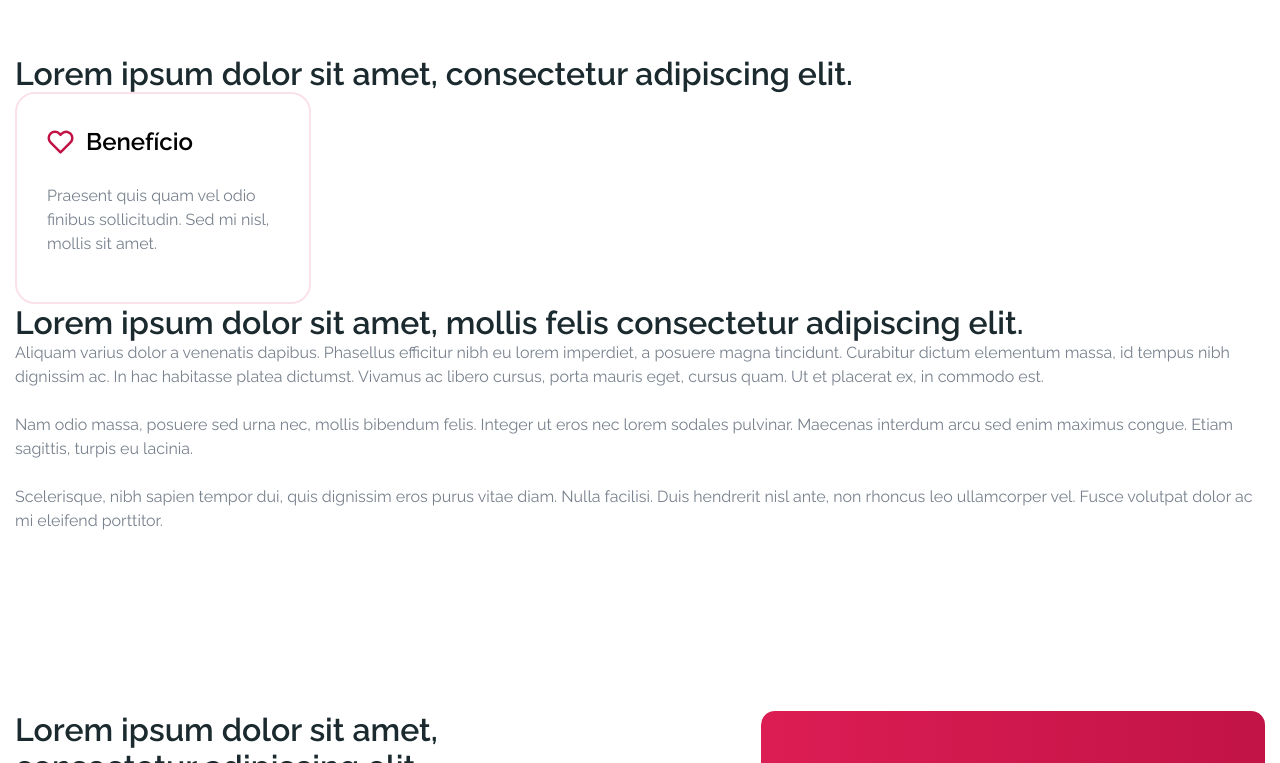
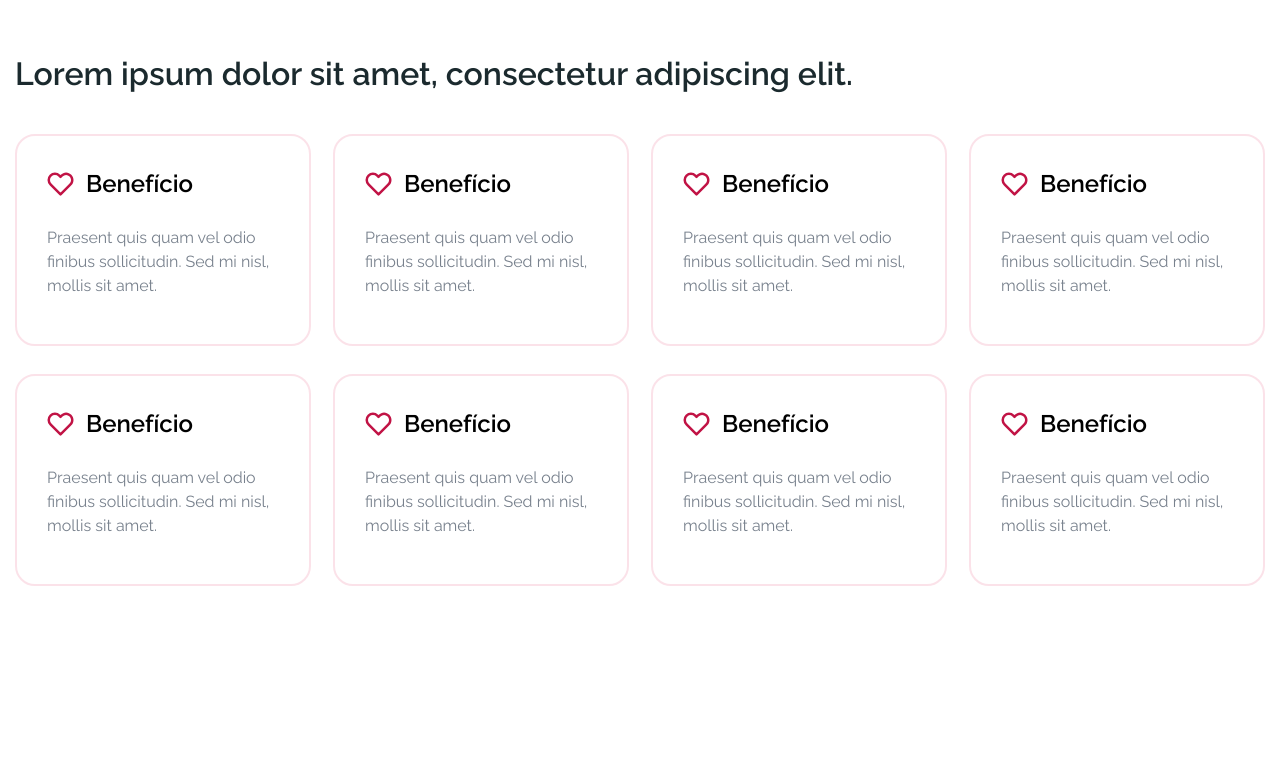
Before and after one commit to Eduardo-Vitesse/melis-education, a plain HTML site: page cursoShougakko.html in a window 1280 px wide. Shown: the part 3280-4043 px from the top of the page. Drawn offline with nearby package versions, Linux system fonts and the light colour scheme.

Commit message:
final do site descktop

```diff
--- a/css/cursoShougakko.css
+++ b/css/cursoShougakko.css
@@ -242,6 +242,15 @@
     margin-top: 16rem;
 }
 
+.cards-cursos-beneficios {
+    margin-top: 4.2rem;
+    min-height: 452px;
+    display: flex;
+    flex-wrap: wrap;
+    justify-content: space-between;
+    align-content: space-between;
+}
+
 .card-beneficio {
     max-width: 296px;
     height: 212px;
@@ -264,3 +273,25 @@
     margin-top: 2.4rem;
     color: #78818D;
 }
+
+/*TEXTO EXPLICATIVO*/
+
+.texto-explicativo-curso-shougakko {
+    margin-top: 18rem;
+    display: flex;
+    align-items: center;
+    justify-content: space-between;
+}
+
+.texto-explicativo {
+    max-width: 586px;
+}
+
+.texto-explicativo h2 {
+    line-height: 155%;
+    margin-bottom: 3.1rem;
+}
+
+.texto-explicativo-curso-shougakko img {
+    width: 59.4rem;
+}
--- a/cursoShougakko.html
+++ b/cursoShougakko.html
@@ -323,7 +323,10 @@
               dificuldades.
             </p>
           </div>
-            <img src="./img/mae ajudado a filha.png" alt="mae ajudado a filha a estudar"/>
+          <img
+            src="./img/mae ajudado a filha.png"
+            alt="mae ajudado a filha a estudar"
+          />
         </div>
         <!--CARD 2-->
         <div class="card-checkpoint">
@@ -336,7 +339,10 @@
               solucionada durante as aulas.
             </p>
           </div>
-            <img src="./img/rapaz cmo tablet.png" alt="rapaz cmo tablet sorrindo "/>
+          <img
+            src="./img/rapaz cmo tablet.png"
+            alt="rapaz cmo tablet sorrindo "
+          />
         </div>
       </div>
     </section>
@@ -344,10 +350,91 @@
     <!--BENEFICIOS-->
     <section>
       <div class="container beneficios-curso-shougakko">
+          <div>
             <h2>Lorem ipsum dolor sit amet, consectetur adipiscing elit.</h2>
+          </div>
+          <div class="cards-cursos-beneficios">
+          <!--CARD 1-->
           <div class="card-beneficio">
             <div class="icon-texto-beneficio">
-            <img src="./img/icons/heart.svg" alt="icone de coração"/>
+              <img src="./img/icons/heart.svg" alt="icone de coração" />
+              <h3>Benefício</h3>
+            </div>
+            <p>
+              Praesent quis quam vel odio finibus sollicitudin. Sed mi nisl,
+              mollis sit amet.
+            </p>
+          </div>
+          <!--CARD 2-->
+          <div class="card-beneficio">
+            <div class="icon-texto-beneficio">
+              <img src="./img/icons/heart.svg" alt="icone de coração" />
+              <h3>Benefício</h3>
+            </div>
+            <p>
+              Praesent quis quam vel odio finibus sollicitudin. Sed mi nisl,
+              mollis sit amet.
+            </p>
+          </div>
+          <!--CARD 3-->
+          <div class="card-beneficio">
+            <div class="icon-texto-beneficio">
+              <img src="./img/icons/heart.svg" alt="icone de coração" />
+              <h3>Benefício</h3>
+            </div>
+            <p>
+              Praesent quis quam vel odio finibus sollicitudin. Sed mi nisl,
+              mollis sit amet.
+            </p>
+          </div>
+          <!--CARD 4-->
+          <div class="card-beneficio">
+            <div class="icon-texto-beneficio">
+              <img src="./img/icons/heart.svg" alt="icone de coração" />
+              <h3>Benefício</h3>
+            </div>
+            <p>
+              Praesent quis quam vel odio finibus sollicitudin. Sed mi nisl,
+              mollis sit amet.
+            </p>
+          </div>
+          <!--CARD 5-->
+          <div class="card-beneficio">
+            <div class="icon-texto-beneficio">
+              <img src="./img/icons/heart.svg" alt="icone de coração" />
+              <h3>Benefício</h3>
+            </div>
+            <p>
+              Praesent quis quam vel odio finibus sollicitudin. Sed mi nisl,
+              mollis sit amet.
+            </p>
+          </div>
+          <!--CARD 6-->
+          <div class="card-beneficio">
+            <div class="icon-texto-beneficio">
+              <img src="./img/icons/heart.svg" alt="icone de coração" />
+              <h3>Benefício</h3>
+            </div>
+            <p>
+              Praesent quis quam vel odio finibus sollicitudin. Sed mi nisl,
+              mollis sit amet.
+            </p>
+          </div>
+          <!--CARD 7-->
+          <div class="card-beneficio">
+            <div class="icon-texto-beneficio">
+              <img src="./img/icons/heart.svg" alt="icone de coração" />
+              <h3>Benefício</h3>
+            </div>
+            <p>
+              Praesent quis quam vel odio finibus sollicitudin. Sed mi nisl,
+              mollis sit amet.
+            </p>
+          </div>
+          <!--CARD 8-->
+          <div class="card-beneficio">
+            <div class="icon-texto-beneficio">
+              <img src="./img/icons/heart.svg" alt="icone de coração" />
               <h3>Benefício</h3>
             </div>
             <p>
@@ -356,12 +443,13 @@
             </p>
           </div>
         </div>
+      </div>
     </section>
 
     <!--TEXTO EXPLICATIVO-->
     <section>
       <div class="container texto-explicativo-curso-shougakko">
-        <div>
+        <div class="texto-explicativo">
           <h2>
             Lorem ipsum dolor sit amet, mollis felis consectetur adipiscing
             elit.
@@ -381,7 +469,7 @@
             ullamcorper vel. Fusce volutpat dolor ac mi eleifend porttitor.
           </p>
         </div>
-        <img src="" alt="" />
+        <img src="./img/rapaaz olhando para frente.png" alt="rapaaz olhando para frente" />
       </div>
     </section>
 
```
Also changed, not shown: img/rapaaz olhando para frente.png (added). Lines whose indentation alone changed are shown as unchanged.
